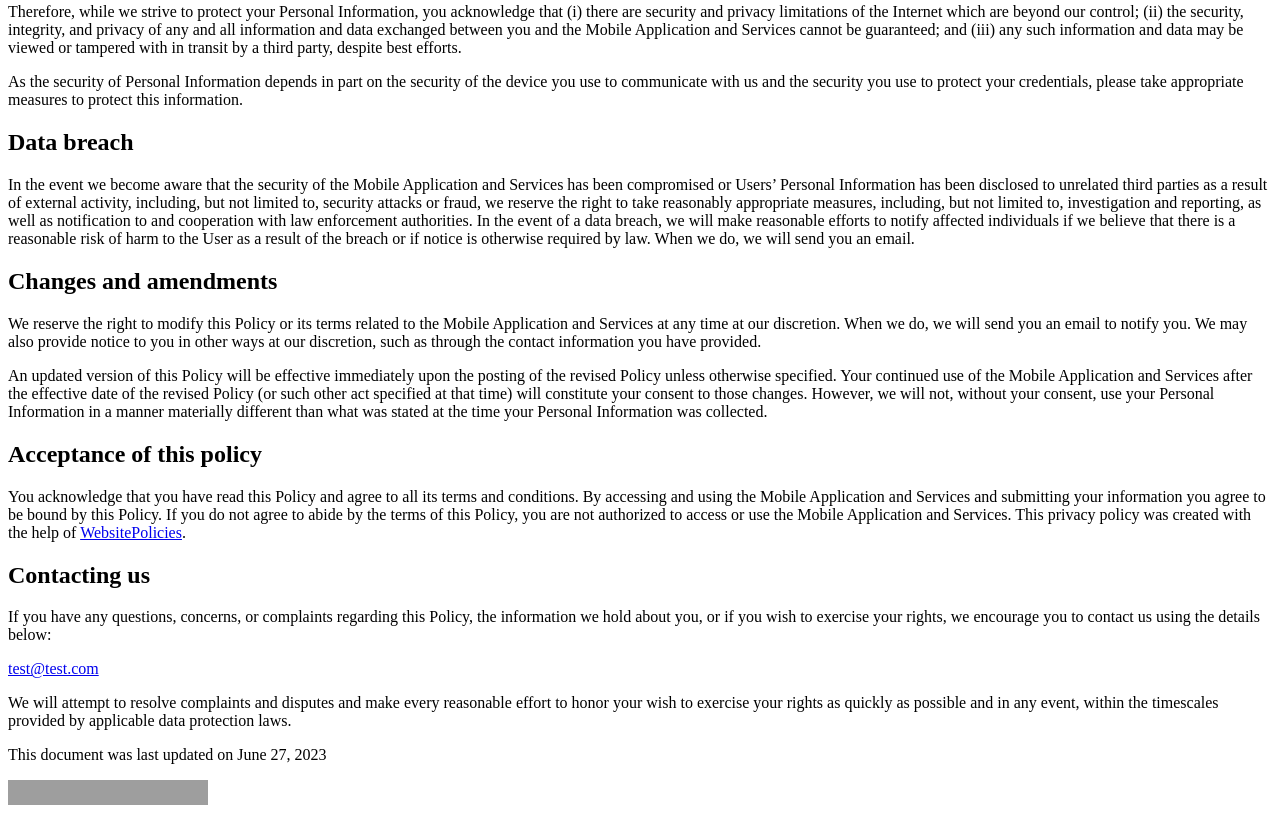
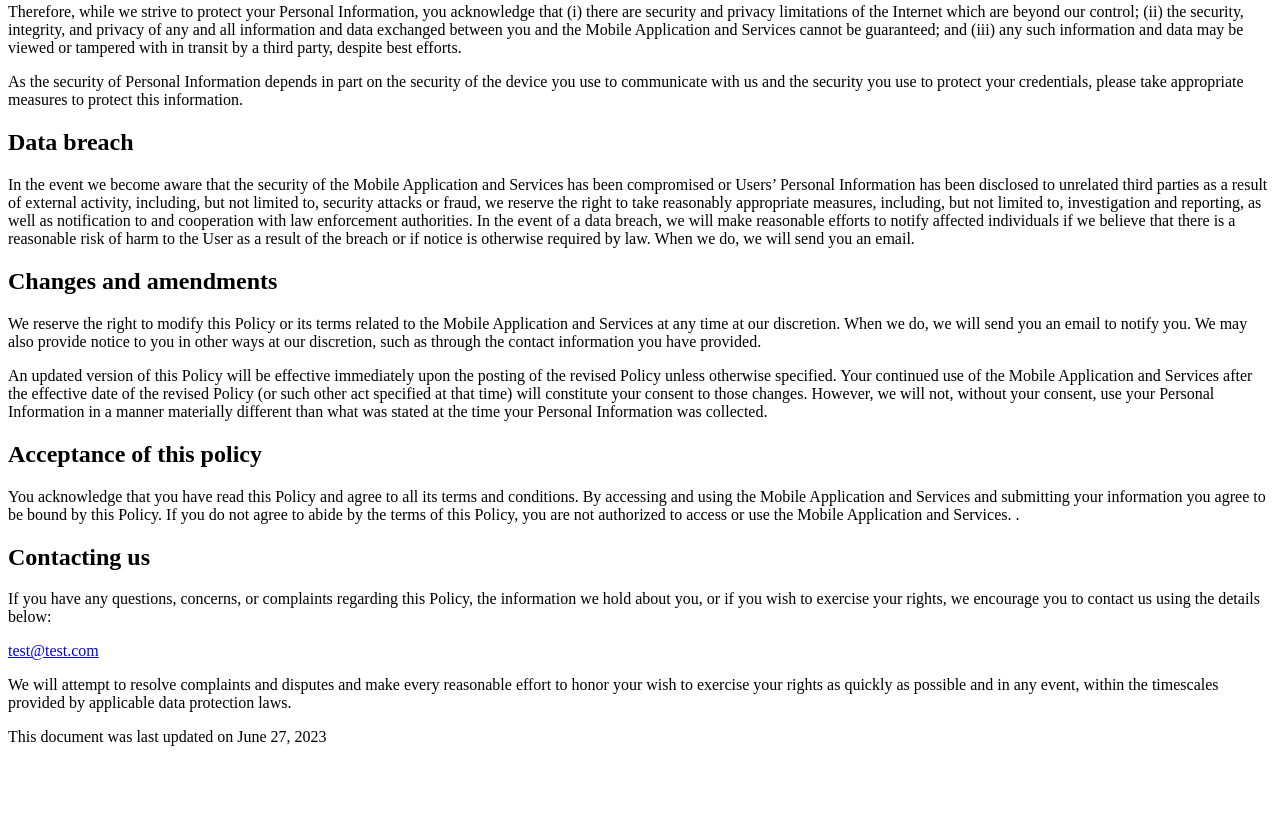
Before and after one commit to comsysto/lux-policy, a plain HTML site: page docs/index.html in a window 1280 px wide. Shown: the part 2282-3103 px from the top of the page. After the commit the page ends 3044 px from the top, so only its background shows below. Drawn offline with Linux system fonts and the light colour scheme; grey boxes are pictures that could not be loaded.

Commit message:
Update index.html

```diff
--- a/docs/index.html
+++ b/docs/index.html
@@ -45,10 +45,9 @@
 <p>We reserve the right to modify this Policy or its terms related to the Mobile Application and Services at any time at our discretion. When we do, we will send you an email to notify you. We may also provide notice to you in other ways at our discretion, such as through the contact information you have provided.</p>
 <p>An updated version of this Policy will be effective immediately upon the posting of the revised Policy unless otherwise specified. Your continued use of the Mobile Application and Services after the effective date of the revised Policy (or such other act specified at that time) will constitute your consent to those changes. However, we will not, without your consent, use your Personal Information in a manner materially different than what was stated at the time your Personal Information was collected.</p>
 <h2 id="acceptance-of-this-policy">Acceptance of this policy</h2>
-<p>You acknowledge that you have read this Policy and agree to all its terms and conditions. By accessing and using the Mobile Application and Services and submitting your information you agree to be bound by this Policy. If you do not agree to abide by the terms of this Policy, you are not authorized to access or use the Mobile Application and Services. This privacy policy was created with the help of <a href="https://www.websitepolicies.com/privacy-policy-generator" target="_blank">WebsitePolicies</a>.</p>
+<p>You acknowledge that you have read this Policy and agree to all its terms and conditions. By accessing and using the Mobile Application and Services and submitting your information you agree to be bound by this Policy. If you do not agree to abide by the terms of this Policy, you are not authorized to access or use the Mobile Application and Services. .</p>
 <h2 id="contacting-us">Contacting us</h2>
 <p>If you have any questions, concerns, or complaints regarding this Policy, the information we hold about you, or if you wish to exercise your rights, we encourage you to contact us using the details below:</p>
 <p><a href="&#109;&#097;&#105;&#108;&#116;&#111;&#058;t&#101;&#115;t&#64;&#116;&#101;st.co&#109;">&#116;es&#116;&#64;&#116;est.&#99;&#111;m</a></p>
 <p>We will attempt to resolve complaints and disputes and make every reasonable effort to honor your wish to exercise your rights as quickly as possible and in any event, within the timescales provided by applicable data protection laws.</p>
 <p>This document was last updated on June 27, 2023</p>
-<p class="madewith"><a href="https://www.websitepolicies.com/privacy-policy-generator?via=madewithbadge" target="_blank"><img width="200" height="25" alt="Made with WebsitePolicies privacy policy generator" src="https://cdn.websitepolicies.io/img/badge.png" srcset="https://cdn.websitepolicies.io/img/badge_2x.png 2x"></a></p>
```
